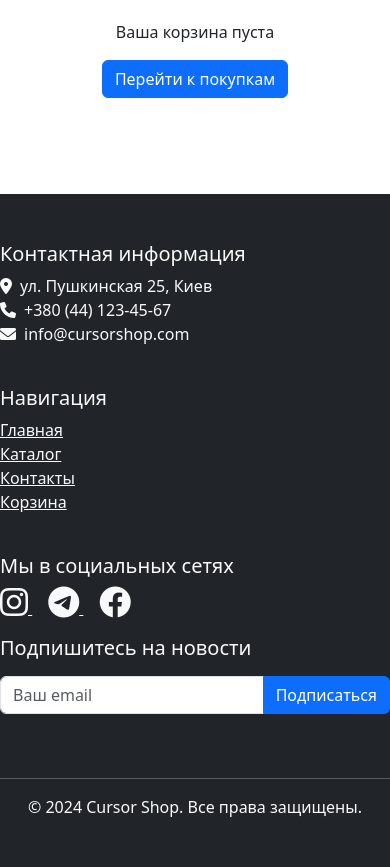
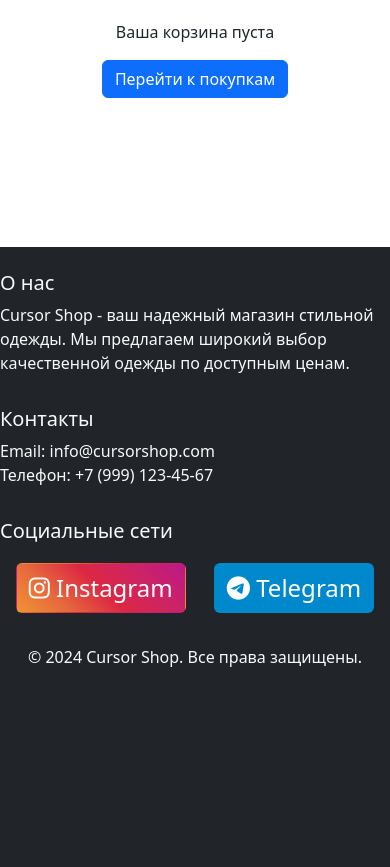
Before and after one commit to ubmember500/cursori5, a Flask app: page /cart in a window 390 px wide. Shown: the part 151-1018 px from the top of the page. After the commit the page ends 818 px from the top, so only its background shows below. Run offline with Flask 3, Linux system fonts and the light colour scheme; data comes from the database, SQL or seed files in the repository.

Commit message:
Обновлен дизайн социальных кнопок в футере

```diff
--- a/templates/layout.html
+++ b/templates/layout.html
@@ -275,63 +275,32 @@
     </main>
 
     <!-- Footer -->
-    <footer class="bg-dark text-light py-5 mt-5">
+    <footer class="bg-dark text-light py-4">
         <div class="container">
             <div class="row">
-                <!-- Контактная информация -->
-                <div class="col-md-4 mb-4">
-                    <h5>Контактная информация</h5>
-                    <ul class="list-unstyled">
-                        <li><i class="fas fa-map-marker-alt me-2"></i>ул. Пушкинская 25, Киев</li>
-                        <li><i class="fas fa-phone me-2"></i>+380 (44) 123-45-67</li>
-                        <li><i class="fas fa-envelope me-2"></i>info@cursorshop.com</li>
-                    </ul>
+                <div class="col-md-4 mb-3">
+                    <h5>О нас</h5>
+                    <p>Cursor Shop - ваш надежный магазин стильной одежды. Мы предлагаем широкий выбор качественной одежды по доступным ценам.</p>
                 </div>
-
-                <!-- Навигация -->
-                <div class="col-md-4 mb-4">
-                    <h5>Навигация</h5>
-                    <ul class="list-unstyled">
-                        <li><a href="{{ url_for('home') }}" class="text-light">Главная</a></li>
-                        <li><a href="{{ url_for('products') }}" class="text-light">Каталог</a></li>
-                        <li><a href="{{ url_for('contacts') }}" class="text-light">Контакты</a></li>
-                        <li><a href="{{ url_for('cart') }}" class="text-light">Корзина</a></li>
-                    </ul>
+                <div class="col-md-4 mb-3">
+                    <h5>Контакты</h5>
+                    <p>Email: info@cursorshop.com<br>
+                    Телефон: +7 (999) 123-45-67</p>
                 </div>
-
-                <!-- Социальные сети и подписка -->
-                <div class="col-md-4 mb-4">
-                    <h5>Мы в социальных сетях</h5>
-                    <div class="mb-3">
-                        <a href="https://instagram.com/cursorshop" class="text-light me-3" target="_blank">
-                            <i class="fab fa-instagram fa-2x"></i>
+                <div class="col-md-4 mb-3">
+                    <h5>Социальные сети</h5>
+                    <div class="social-links">
+                        <a href="https://instagram.com" class="btn me-2" style="background: linear-gradient(45deg, #f09433 0%, #e6683c 25%, #dc2743 50%, #cc2366 75%, #bc1888 100%); color: white;">
+                            <i class="fab fa-instagram"></i> Instagram
                         </a>
-                        <a href="https://t.me/cursorshop" class="text-light me-3" target="_blank">
-                            <i class="fab fa-telegram fa-2x"></i>
-                        </a>
-                        <a href="https://facebook.com/cursorshop" class="text-light" target="_blank">
-                            <i class="fab fa-facebook fa-2x"></i>
+                        <a href="https://telegram.org" class="btn" style="background-color: #0088cc; color: white;">
+                            <i class="fab fa-telegram"></i> Telegram
                         </a>
                     </div>
-
-                    <!-- Форма подписки -->
-                    <h5>Подпишитесь на новости</h5>
-                    <form action="{{ url_for('subscribe_newsletter') }}" method="POST" class="mt-3">
-                        <div class="input-group">
-                            <input type="email" class="form-control" name="email"
-                                   placeholder="Ваш email" required>
-                            <button class="btn btn-primary" type="submit">
-                                Подписаться
-                            </button>
-                        </div>
-                    </form>
                 </div>
             </div>
-
-            <!-- Copyright -->
-            <div class="row mt-4">
+            <div class="row mt-3">
                 <div class="col text-center">
-                    <hr class="bg-light">
                     <p class="mb-0">&copy; 2024 Cursor Shop. Все права защищены.</p>
                 </div>
             </div>
```
